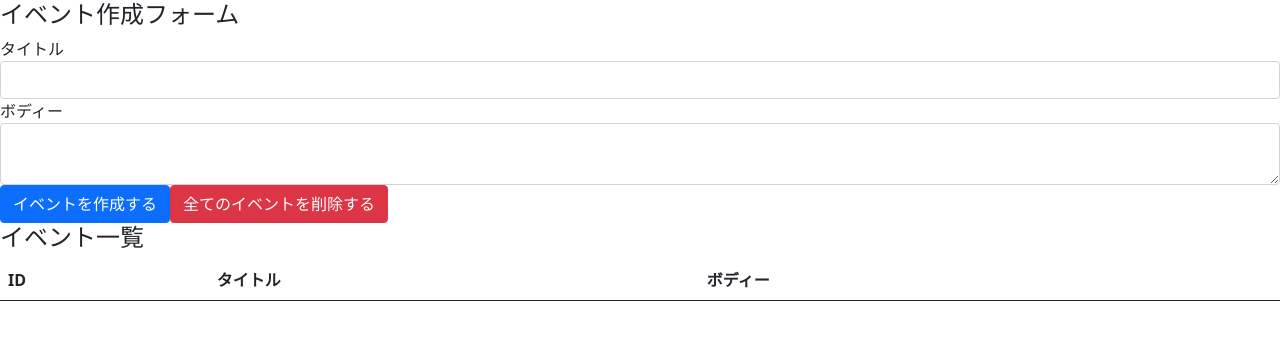
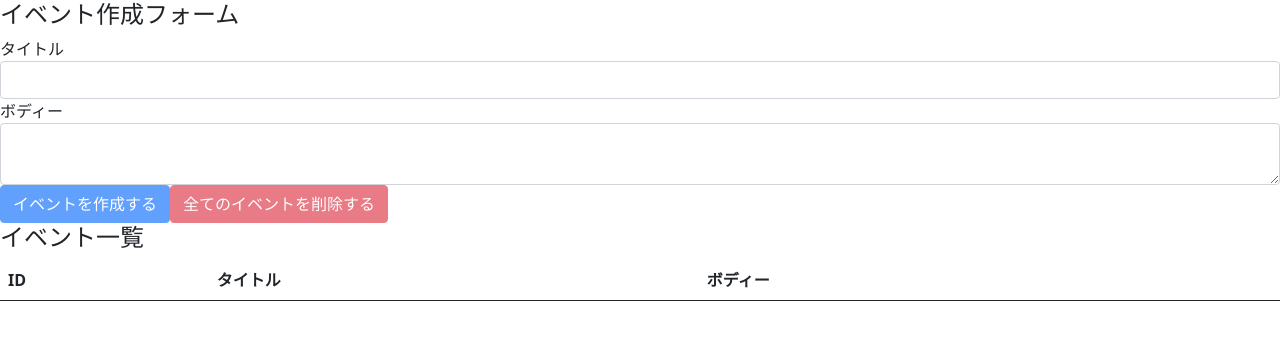
Before and after one commit to uchi0824/hooks-101, a React (Create React App) app: page / in a window 1280 px wide. Shown: the top 340 px of the page. Built offline with nearby package versions, Linux system fonts and the light colour scheme.

Commit message:
implement all events deletion feature

```diff
--- a/src/components/App.js
+++ b/src/components/App.js
@@ -19,6 +19,16 @@
     setTitle("");
     setBody("");
   };
+
+  const deleteAllEvents = (e) => {
+    e.preventDefault();
+    const result = window.confirm(
+      "全てのイベントを本当に削除してもよろしいですか？"
+    );
+    if (result) dispatch({ type: "DELETE_ALL_EVENTS" });
+  };
+
+  const unCreatable = title === "" || body === "";
 
   return (
     <div className="containar-fluid">
@@ -44,10 +54,20 @@
           />
         </div>
 
-        <button className="btn btn-primary" onClick={addEvent}>
+        <button
+          className="btn btn-primary"
+          onClick={addEvent}
+          disabled={unCreatable}
+        >
           イベントを作成する
         </button>
-        <button className="btn btn-danger">全てのイベントを削除する</button>
+        <button
+          className="btn btn-danger"
+          onClick={deleteAllEvents}
+          disabled={state.length === 0}
+        >
+          全てのイベントを削除する
+        </button>
       </form>
 
       <h4>イベント一覧</h4>
--- a/src/components/Event.js
+++ b/src/components/Event.js
@@ -4,7 +4,10 @@
   const id = event.id;
 
   const handleClickDeleteButton = () => {
-    dispatch({ type: "DELETE_EVENT", id });
+    const result = window.confirm(
+      `${event.title}を本当に削除しても良いですか？`
+    );
+    if (result) dispatch({ type: "DELETE_EVENT", id });
   };
 
   return (
```
